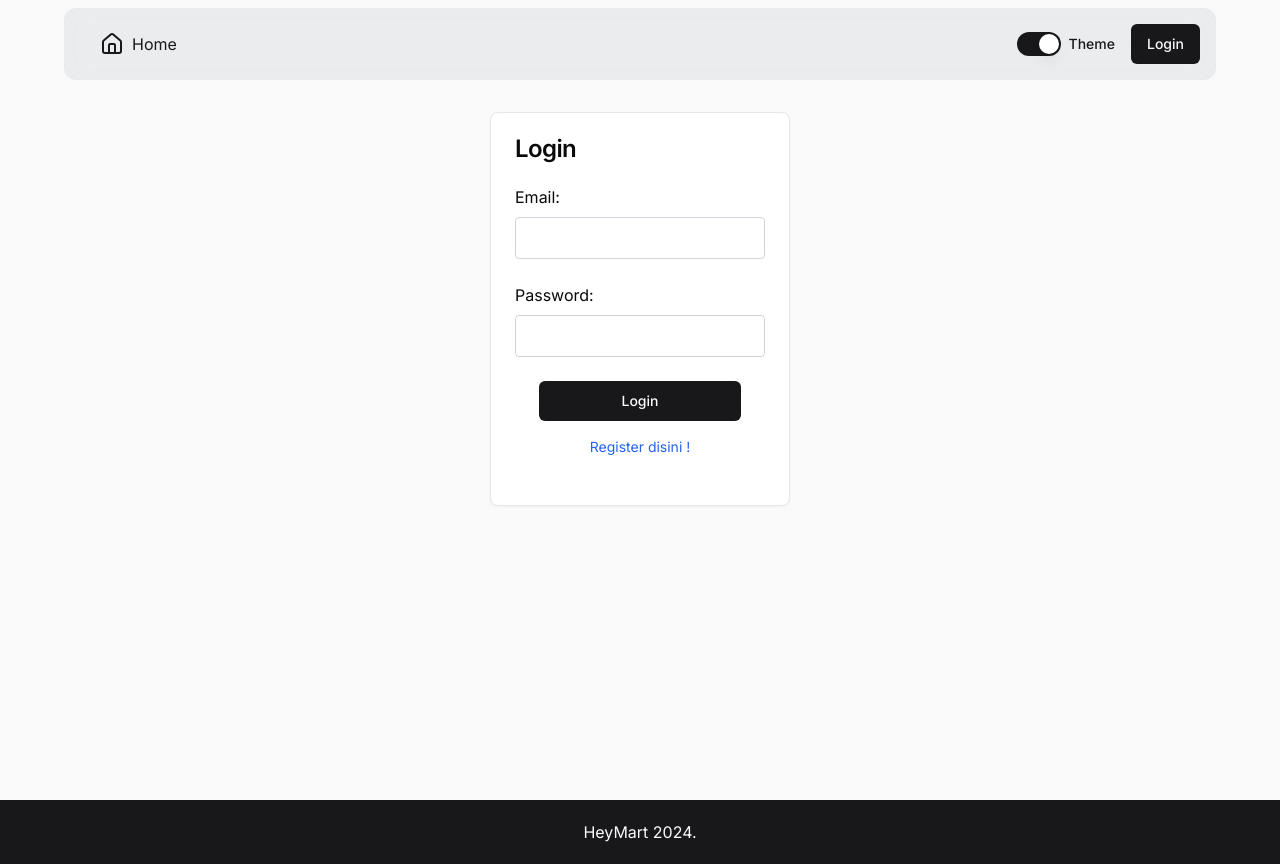
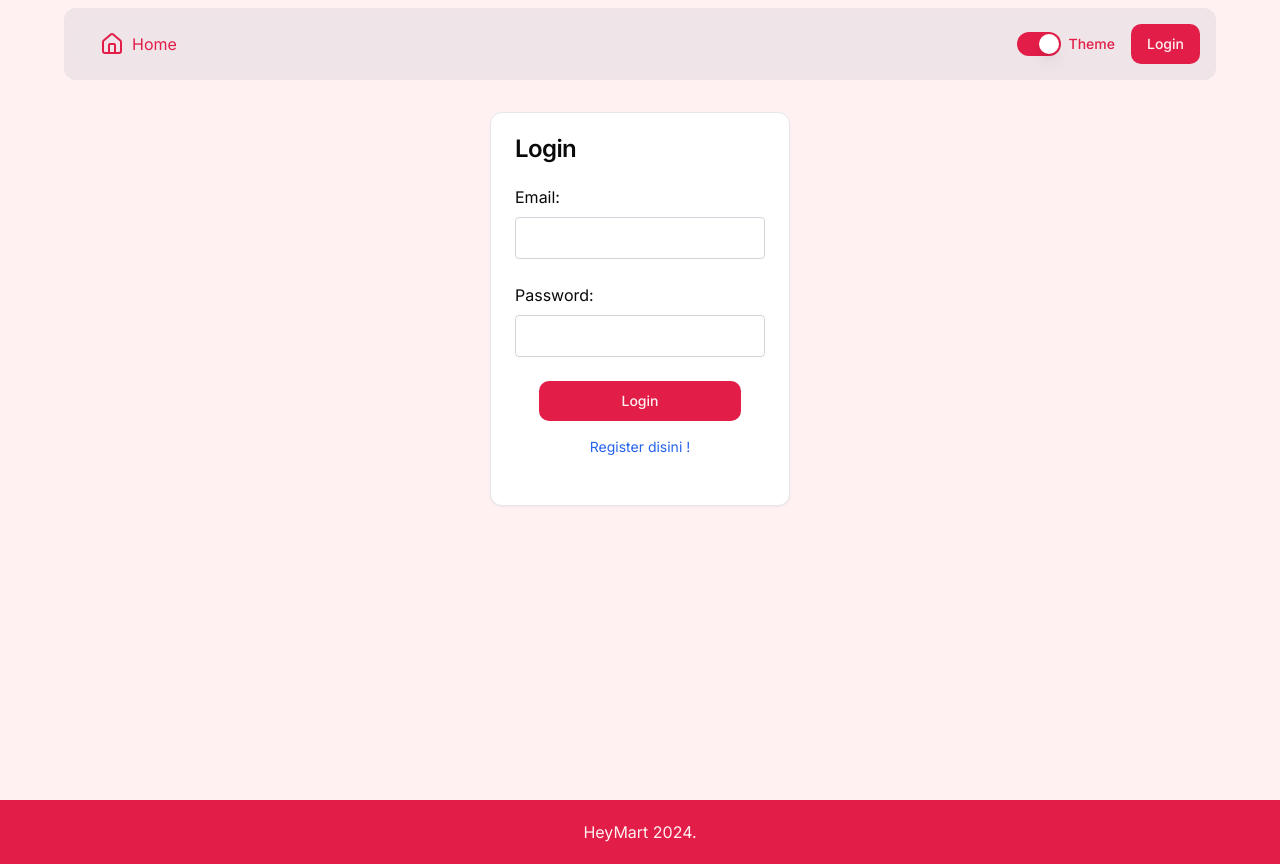
Before and after one commit to advpro-2024-a13/Food-Groceries-Front, a Next.js app: page /login in a window 1280 px wide. Built offline with nearby package versions, Linux system fonts and the light colour scheme.

Commit message:
Change theme to red and make shop page (unfinished)

```diff
--- a/package.json
+++ b/package.json
@@ -57,6 +57,7 @@
     "react-dom": "^18.2.0",
     "react-hook-form": "^7.51.3",
     "react-resizable-panels": "^2.0.18",
+    "react-toastify": "^10.0.5",
     "sonner": "^1.4.41",
     "tailwind-merge": "^2.2.0",
     "tailwindcss-animate": "^1.0.7",
--- a/src/app/globals.css
+++ b/src/app/globals.css
@@ -30,8 +30,8 @@
     --card-foreground: 240 10% 3.9%;
     --popover: 0 0% 100%;
     --popover-foreground: 240 10% 3.9%;
-    --primary: 240 5.9% 10%;
-    --primary-foreground: 0 0% 98%;
+    --primary: 346.8 77.2% 49.8%;
+    --primary-foreground: 355.7 100% 97.3%;
     --secondary: 240 4.8% 95.9%;
     --secondary-foreground: 240 5.9% 10%;
     --muted: 240 4.8% 95.9%;
@@ -42,29 +42,29 @@
     --destructive-foreground: 0 0% 98%;
     --border: 240 5.9% 90%;
     --input: 240 5.9% 90%;
-    --ring: 240 5.9% 10%;
-    --radius: 0.5rem;
+    --ring: 346.8 77.2% 49.8%;
+    --radius: 0.75rem;
   }
 
   .dark {
-    --background: 240 10% 3.9%;
-    --foreground: 0 0% 98%;
-    --card: 240 10% 3.9%;
-    --card-foreground: 0 0% 98%;
-    --popover: 240 10% 3.9%;
-    --popover-foreground: 0 0% 98%;
-    --primary: 0 0% 98%;
-    --primary-foreground: 240 5.9% 10%;
+    --background: 20 14.3% 4.1%;
+    --foreground: 0 0% 95%;
+    --card: 24 9.8% 10%;
+    --card-foreground: 0 0% 95%;
+    --popover: 0 0% 9%;
+    --popover-foreground: 0 0% 95%;
+    --primary: 346.8 77.2% 49.8%;
+    --primary-foreground: 355.7 100% 97.3%;
     --secondary: 240 3.7% 15.9%;
     --secondary-foreground: 0 0% 98%;
-    --muted: 240 3.7% 15.9%;
+    --muted: 0 0% 15%;
     --muted-foreground: 240 5% 64.9%;
-    --accent: 240 3.7% 15.9%;
+    --accent: 12 6.5% 15.1%;
     --accent-foreground: 0 0% 98%;
     --destructive: 0 62.8% 30.6%;
-    --destructive-foreground: 0 0% 98%;
+    --destructive-foreground: 0 85.7% 97.3%;
     --border: 240 3.7% 15.9%;
     --input: 240 3.7% 15.9%;
-    --ring: 240 4.9% 83.9%;
+    --ring: 346.8 77.2% 49.8%;
   }
 }
--- /dev/null
+++ b/src/app/shop/page.tsx
@@ -0,0 +1,9 @@
+'use client'
+import ShopModule from '@/modules/ShopModule'
+import React from 'react'
+
+const ShopPage = () => {
+  return <ShopModule />
+}
+
+export default ShopPage
--- a/src/components/elements/Navbar/index.tsx
+++ b/src/components/elements/Navbar/index.tsx
@@ -21,6 +21,11 @@ const Navbar = () => {
   const daftarNavList = isAuthenticated
     ? [
         {
+          url: '/',
+          name: 'Home',
+          icon: HomeIcon,
+        },
+        {
           url: '/shop',
           name: 'Shop',
           icon: ShoppingCart,
@@ -29,11 +34,6 @@ const Navbar = () => {
           url: '/balance',
           name: 'Balance',
           icon: Wallet,
-        },
-        {
-          url: '/',
-          name: 'Home',
-          icon: HomeIcon,
         },
       ]
     : [
--- /dev/null
+++ b/src/modules/ShopModule/index.tsx
@@ -0,0 +1,115 @@
+'use client'
+import React, { useEffect, useState, CSSProperties } from 'react'
+import { toast } from 'react-toastify'
+import 'react-toastify/dist/ReactToastify.css' // Ensure this is imported to apply the styles for toast notifications
+
+// Define the type for the supermarket data
+interface Supermarket {
+  supermarketId: number
+  name: string
+  ownerId: number
+}
+
+// Define the customFetch function
+const customFetch = async (url: string, options: RequestInit) => {
+  const token = localStorage.getItem('token')
+  const headers = {
+    ...options.headers,
+    ...(token && { Authorization: `Bearer ${token}` }),
+  }
+
+  const response = await fetch(url, {
+    ...options,
+    headers,
+  })
+
+  if (!response.ok) {
+    throw new Error('Network response was not ok' + response.statusText)
+  }
+  return response.json()
+}
+
+const ShopModule = () => {
+  const [supermarkets, setSupermarkets] = useState<Supermarket[]>([])
+
+  const handleRegister = async (e?: React.FormEvent<HTMLFormElement>) => {
+    if (e) e.preventDefault()
+    try {
+      const data: Supermarket[] = await customFetch(
+        'https://a13heymartsmpr-tvz2de5qsa-uc.a.run.app/supermarket',
+        { method: 'GET' }
+      )
+      setSupermarkets(data)
+      toast('Supermarkets fetched successfully!')
+    } catch (error) {
+      console.error('Error fetching supermarkets:', error)
+    }
+  }
+
+  useEffect(() => {
+    handleRegister()
+  }, [])
+
+  return (
+    <main style={styles.main}>
+      <div style={styles.container}>
+        <div style={styles.cardContainer}>
+          {supermarkets.map((supermarket) => (
+            <div key={supermarket.supermarketId} style={styles.card}>
+              <h2 style={styles.cardTitle}>{supermarket.name}</h2>
+              <p style={styles.cardText}>
+                Supermarket ID: {supermarket.supermarketId}
+              </p>
+              <p style={styles.cardText}>Owner ID: {supermarket.ownerId}</p>
+            </div>
+          ))}
+        </div>
+      </div>
+    </main>
+  )
+}
+
+const styles: { [key: string]: CSSProperties } = {
+  main: {
+    display: 'flex',
+    justifyContent: 'center',
+    alignItems: 'center',
+    height: '100vh',
+    overflow: 'auto',
+  },
+  container: {
+    textAlign: 'center',
+  },
+  mediumText: {
+    fontSize: '1.25em',
+  },
+  bigText: {
+    fontSize: '2.5em',
+    fontWeight: 'bold',
+  },
+  cardContainer: {
+    display: 'flex',
+    flexWrap: 'wrap',
+    justifyContent: 'center',
+    marginTop: '20px',
+  },
+  card: {
+    border: '1px solid #ccc',
+    borderRadius: '8px',
+    padding: '16px',
+    margin: '10px',
+    width: '200px',
+    textAlign: 'left',
+    boxShadow: '0 4px 8px rgba(0,0,0,0.1)',
+  },
+  cardTitle: {
+    fontSize: '1.5em',
+    marginBottom: '10px',
+  },
+  cardText: {
+    fontSize: '1em',
+    marginBottom: '5px',
+  },
+}
+
+export default ShopModule
```
Also changed, not shown: src/modules/ShopModule/interface.ts (added), 2 other files (tests, documents, lock files or other folders).
